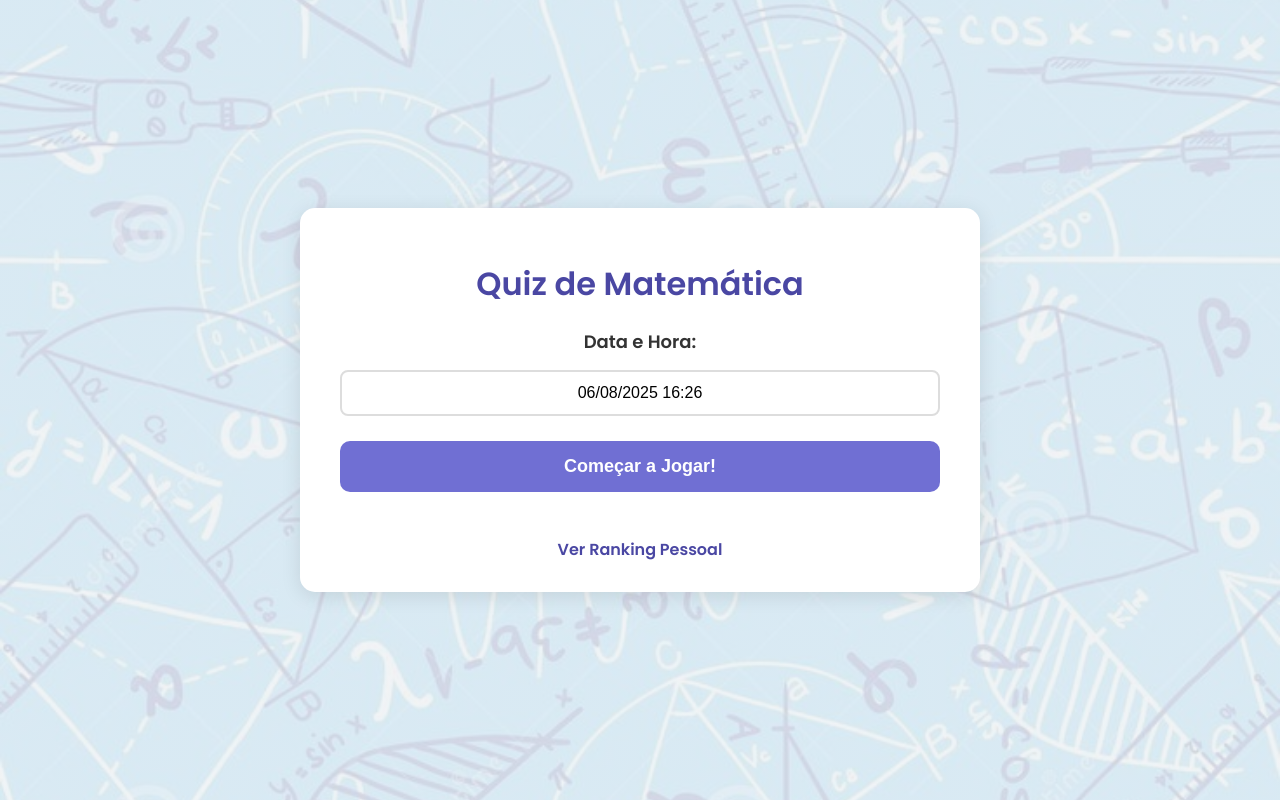
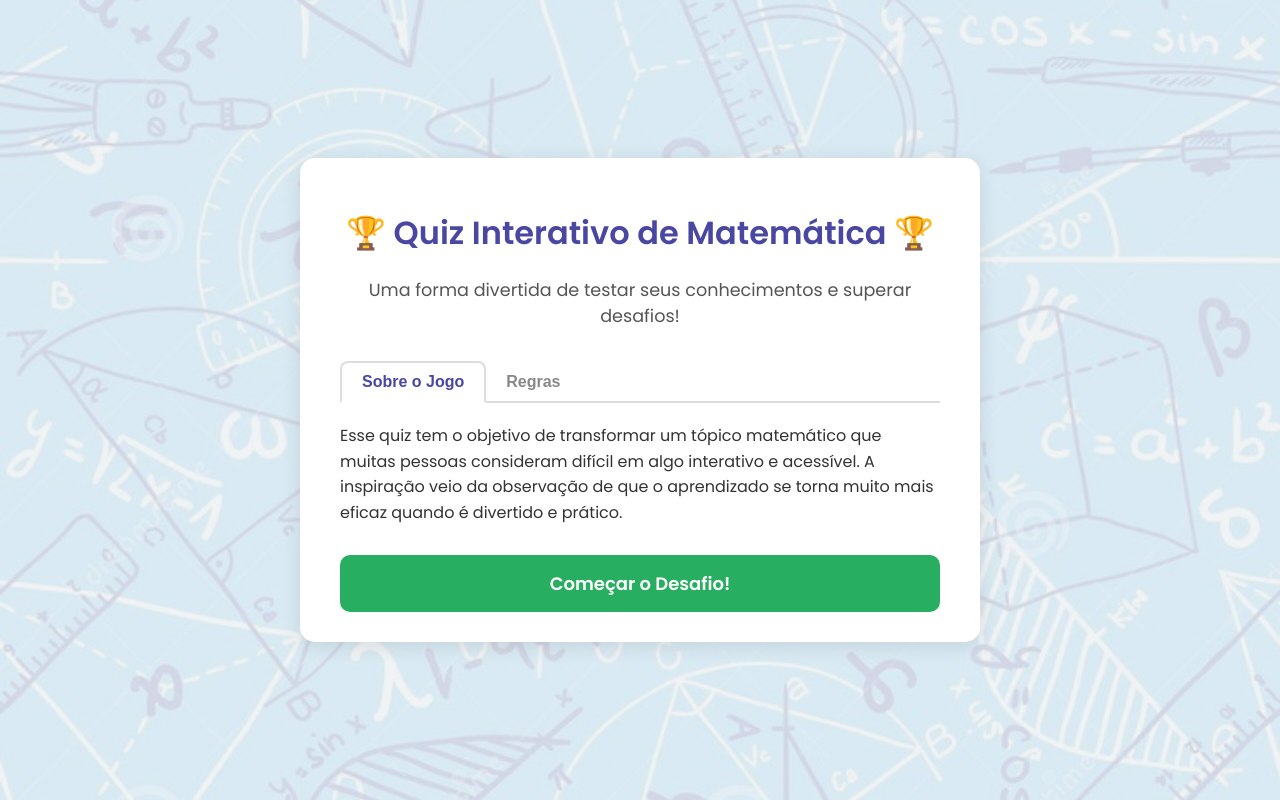
Before and after one commit to dev-DaviGuerra/Jogo-Web-JS, a PHP site: page / in a window 1280 px wide. Run offline with PHP 8.4, Linux system fonts and the light colour scheme.

Commit message:
Adicionando uma landing page, mais questões e 10 questoes por jogatina

```diff
--- a/estilo.css
+++ b/estilo.css
@@ -1,7 +1,7 @@
 @import url('https://fonts.googleapis.com/css2?family=Poppins:wght@400;600&display=swap');
 
 body {
-    font-family: 'Poppins', sans-serif;
+    font-family: 'Poppins', -apple-system, BlinkMacSystemFont, "Segoe UI", Roboto, Helvetica, Arial, sans-serif;
     background-color: #f0f2f5;
     background-image: linear-gradient(rgba(240, 242, 245, 0.85), rgba(240, 242, 245, 0.85)), url('img/fundo-matematica.jpeg');
     background-size: cover;
@@ -36,13 +36,6 @@ h1 {
     margin-bottom: 20px;
 }
 
-h5 {
-    color: #6c757d;
-    font-weight: 400;
-    margin-top: -15px;
-    margin-bottom: 20px;
-}
-
 h2 {
     color: #333;
     margin-bottom: 25px;
@@ -64,11 +57,6 @@ button {
 
 button:hover {
     background-color: #4a47a3;
-}
-
-button:disabled {
-    background-color: #ccc;
-    cursor: not-allowed;
 }
 
 .opcoes {
@@ -132,11 +120,6 @@ button:disabled {
     text-align: center;
 }
 
-.inicio-form input[type="text"]:focus {
-    outline: none;
-    border-color: #706fd3;
-}
-
 .quiz-header {
     display: flex;
     justify-content: flex-end;
@@ -170,14 +153,6 @@ button:disabled {
     font-size: 18px;
 }
 
-.ranking-table td {
-    font-size: 16px;
-}
-
-.ranking-table tr:nth-child(even) {
-    background-color: #f9f9f9;
-}
-
 .link-ranking, .link-voltar {
     display: inline-block;
     margin-top: 25px;
@@ -189,3 +164,90 @@ button:disabled {
 .link-ranking:hover, .link-voltar:hover {
     text-decoration: underline;
 }
+
+.landing-page .descricao {
+    font-size: 1.1rem;
+    color: #555;
+    margin-bottom: 30px;
+    text-align: center;
+}
+
+.botao-iniciar {
+    display: block;
+    width: 100%;
+    box-sizing: border-box;
+    background-color: #27ae60;
+    text-align: center;
+    text-decoration: none;
+    color: white;
+    padding: 15px 30px;
+    font-size: 18px;
+    font-weight: 600;
+    border-radius: 10px;
+    transition: background-color 0.3s ease;
+    margin-top: 30px;
+}
+
+.botao-iniciar:hover {
+    background-color: #2ecc71;
+}
+
+.tabs-nav {
+    display: flex;
+    border-bottom: 2px solid #ddd;
+    margin-bottom: 20px;
+}
+
+.tab-link {
+    padding: 10px 20px;
+    cursor: pointer;
+    border: none;
+    background-color: transparent;
+    font-size: 1rem;
+    font-weight: 600;
+    color: #888;
+    position: relative;
+    top: 2px;
+    margin-top: 0;
+    width: auto;
+}
+
+.tab-link.active {
+    color: #4a47a3;
+    border: 2px solid #ddd;
+    border-bottom: 2px solid white;
+    border-radius: 8px 8px 0 0;
+}
+
+.tabs-content {
+    text-align: left;
+    line-height: 1.6;
+}
+
+.tab-pane {
+    display: none;
+    animation: fadeIn 0.5s;
+}
+
+.tab-pane.active {
+    display: block;
+}
+
+.regras-lista-vertical {
+    list-style-type: none;
+    padding-left: 0;
+}
+
+.regras-lista-vertical li {
+    padding: 10px 0;
+    border-bottom: 1px solid #f0f2f5;
+}
+
+.regras-lista-vertical li:last-child {
+    border-bottom: none;
+}
+
+@keyframes fadeIn {
+    from { opacity: 0; }
+    to { opacity: 1; }
+}
--- a/index.html
+++ b/index.html
@@ -3,49 +3,37 @@
 <head>
     <meta charset="UTF-8">
     <meta name="viewport" content="width=device-width, initial-scale=1.0">
-    <title>Quiz de Matemática</title>
+    <title>Bem-vindo ao Quiz de Matemática!</title>
     <link rel="stylesheet" href="estilo.css">
 </head>
 <body>
-    <div class="container">
+    <div class="container landing-page">
+        <h1>🏆 Quiz Interativo de Matemática 🏆</h1>
+        <p class="descricao">Uma forma divertida de testar seus conhecimentos e superar desafios!</p>
 
-        <div id="tela-inicio">
-            <h1>Quiz de Matemática</h1>
+        <div class="tabs-nav">
+            <button class="tab-link active" data-tab="tab-sobre">Sobre o Jogo</button>
+            <button class="tab-link" data-tab="tab-regras">Regras</button>
+        </div>
 
-            <div id="fim-de-jogo-box" class="hidden">
-                <h2 id="fim-de-jogo-titulo">Fim de Jogo!</h2>
-                <p class="pontuacao" id="pontuacao-final-texto"></p>
+        <div class="tabs-content">
+            <div id="tab-sobre" class="tab-pane active">
+                <p>Esse quiz tem o objetivo de transformar um tópico matemático que muitas pessoas consideram difícil em algo interativo e acessível. A inspiração veio da observação de que o aprendizado se torna muito mais eficaz quando é divertido e prático.</p>
             </div>
 
-            <form id="inicio-form" class="inicio-form">
-                <label for="data-jogo">Data e Hora:</label>
-                <input type="text" name="data-jogo" id="data-jogo" readonly>
-
-                <button type="submit" id="startButton">Começar a Jogar!</button>
-            </form>
-            <a href="ranking.html" class="link-ranking">Ver Ranking Pessoal</a>
-        </div>
-
-        <div id="tela-quiz" class="hidden">
-            <div class="quiz-header">
-                <span id="pontuacao-atual" class="pontuacao-atual">Pontuação: 0</span>
-            </div>
-
-            <div class="quiz-box">
-                <p id="numero-pergunta" class="numero-pergunta">Pergunta 1 de 5</p>
-                <h2 id="texto-pergunta"></h2>
-
-                <form id="quiz-form">
-                    <div id="opcoes-container" class="opcoes">
-                        </div>
-                    <button type="submit">Responder</button>
-                </form>
+            <div id="tab-regras" class="tab-pane">
+                <ul class="regras-lista-vertical">
+                    <li><strong>Início da Partida:</strong> Ao clicar em "Iniciar Desafio", uma nova partida será registrada com a data e hora atuais.</li>
+                    <li><strong>Rodada de Questões:</strong> Você responderá a uma sequência de <strong>10 questões</strong> de matemática, sorteadas aleatoriamente.</li>
+                    <li><strong>Pontuação:</strong> Cada resposta correta vale 1 ponto. Não há penalidade para respostas erradas.</li>
+                    <li><strong>Ranking Pessoal:</strong> Ao final do jogo, sua pontuação será salva no "Ranking Pessoal" para você acompanhar seu progresso.</li>
+                </ul>
             </div>
         </div>
 
+        <a href="jogo.html" class="botao-iniciar">Começar o Desafio!</a>
     </div>
 
-    <script src="perguntas.js"></script>
-    <script src="script.js"></script>
+    <script src="landing.js"></script>
 </body>
 </html>
--- /dev/null
+++ b/landing.js
@@ -0,0 +1,16 @@
+document.addEventListener('DOMContentLoaded', () => {
+    const tabLinks = document.querySelectorAll('.tab-link');
+    const tabPanes = document.querySelectorAll('.tab-pane');
+
+    tabLinks.forEach(link => {
+        link.addEventListener('click', () => {
+            const tabId = link.getAttribute('data-tab');
+
+            tabLinks.forEach(item => item.classList.remove('active'));
+            tabPanes.forEach(item => item.classList.remove('active'));
+
+            link.classList.add('active');
+            document.getElementById(tabId).classList.add('active');
+        });
+    });
+});
--- a/perguntas.js
+++ b/perguntas.js
@@ -148,5 +148,55 @@ const todasAsPerguntas = [
         'pergunta': 'Se uma caixa de bombons tem 8 bombons e você comeu 1 bombom, que porcentagem da caixa você comeu?',
         'opcoes': ['10,5%', '12,5%', '15,5%', '18,5%'],
         'correta': '12,5%'
+    },
+    {
+        'pergunta': 'Você tem um saquinho com 5 bolinhas vermelhas e 3 bolinhas azuis. Qual a probabilidade de, sem olhar, você tirar uma bolinha vermelha?',
+        'opcoes': ['3 em 8', '5 em 8', '5 em 3', '8 em 5'],
+        'correta': '5 em 8'
+    },
+    {
+        'pergunta': 'Em uma caixa de lápis de cor, há 10 lápis. Se 2 deles são verdes, qual a chance de pegar um lápis que NÃO seja verde?',
+        'opcoes': ['20%', '10 em 8', '80%', '2 em 10'],
+        'correta': '80%'
+    },
+    {
+        'pergunta': 'Um dado de 6 lados é jogado. Qual é a probabilidade de o número que cair ser um número par?',
+        'opcoes': ['1 em 6', '3 em 6', '2 em 6', '6 em 3'],
+        'correta': '3 em 6'
+    },
+    {
+        'pergunta': 'Em uma roleta de festa de 8 partes iguais, 3 partes são azuis, 2 são verdes e 3 são vermelhas. Qual cor tem a maior chance de cair?',
+        'opcoes': ['Verde', 'Vermelha', 'Azul', 'Azul e vermelha têm a mesma chance e é a maior chance.'],
+        'correta': 'Azul e vermelha têm a mesma chance e é a maior chance.'
+    },
+    {
+        'pergunta': 'Você tem 10 cartões de um jogo, numerados de 1 a 10. Qual a probabilidade de, ao virar um cartão, o número ser menor que 4?',
+        'opcoes': ['3 em 10', '4 em 10', '6 em 10', '1 em 10'],
+        'correta': '3 em 10'
+    },
+    {
+        'pergunta': 'Em uma sacola de frutas, há 4 maçãs e 6 bananas. Qual a probabilidade de você pegar uma maçã?',
+        'opcoes': ['4 em 10', '6 em 10', '4 em 6', '10 em 4'],
+        'correta': '4 em 10'
+    },
+    {
+        'pergunta': 'Se o tempo está ensolarado e a previsão é de 70% de chance de chover. Qual a probabilidade de NÃO chover?',
+        'opcoes': ['70%', '30%', '100%', '0%'],
+        'correta': '30%'
+    },
+    {
+        'pergunta': 'Em uma caixa com 20 figurinhas, 15 são de super-heróis e o restante é de animais. Qual a probabilidade de tirar uma figurinha de animal?',
+        'opcoes': ['15 em 20', '5 em 20', '5 em 15', '20 em 5'],
+        'correta': '5 em 20'
+    },
+    {
+        'pergunta': 'Você tem um baralho com 4 cartas: um A, um 2, um 3 e um 4. Qual a probabilidade de tirar um número maior que 2?',
+        'opcoes': ['2 em 4', '1 em 4', '3 em 4', '4 em 4'],
+        'correta': '2 em 4'
+    },
+    {
+        'pergunta': 'Em uma caixa de brinquedos, há 5 carrinhos e 5 bonecas. Qual a probabilidade de você pegar um carrinho?',
+        'opcoes': ['50%', '5 em 5', '25%', '5 em 10'],
+        'correta': '50%'
     }
 ];
--- a/ranking.html
+++ b/ranking.html
@@ -11,9 +11,9 @@
         <h1>🏆 Ranking Pessoal 🏆</h1>
 
         <div id="ranking-container">
-            </div>
+        </div>
 
-        <a href="index.html" class="link-voltar">Jogar Novamente</a>
+        <a href="jogo.html" class="link-voltar">Jogar Novamente</a>
 
         <button id="clear-ranking-btn" style="background-color: #e74c3c; margin-top: 15px;">Limpar Ranking</button>
     </div>
```
Also changed, not shown: jogo.html (added, +49 -0 lines), jogo.js (renamed from script.js, +13 -20 lines).
